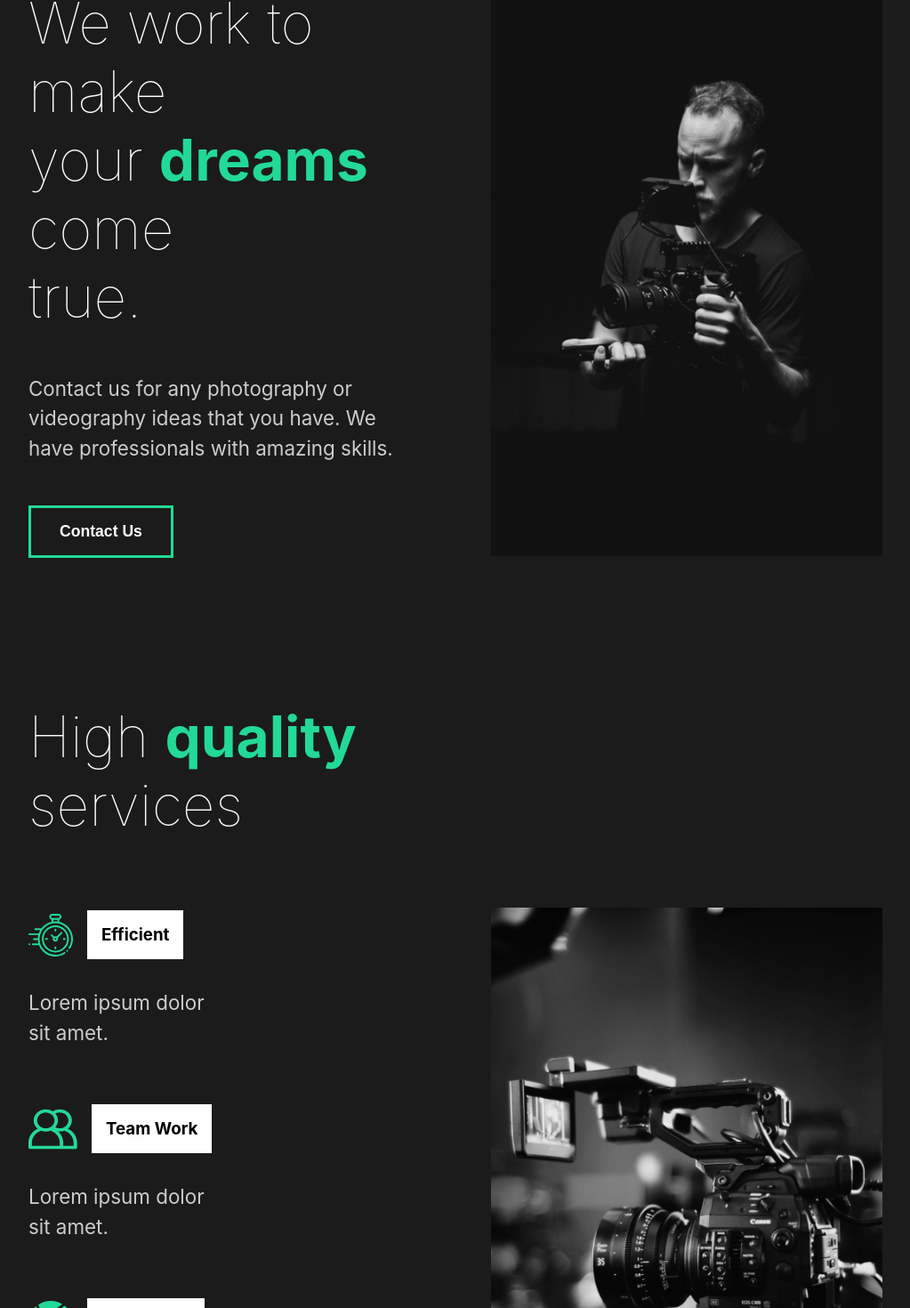
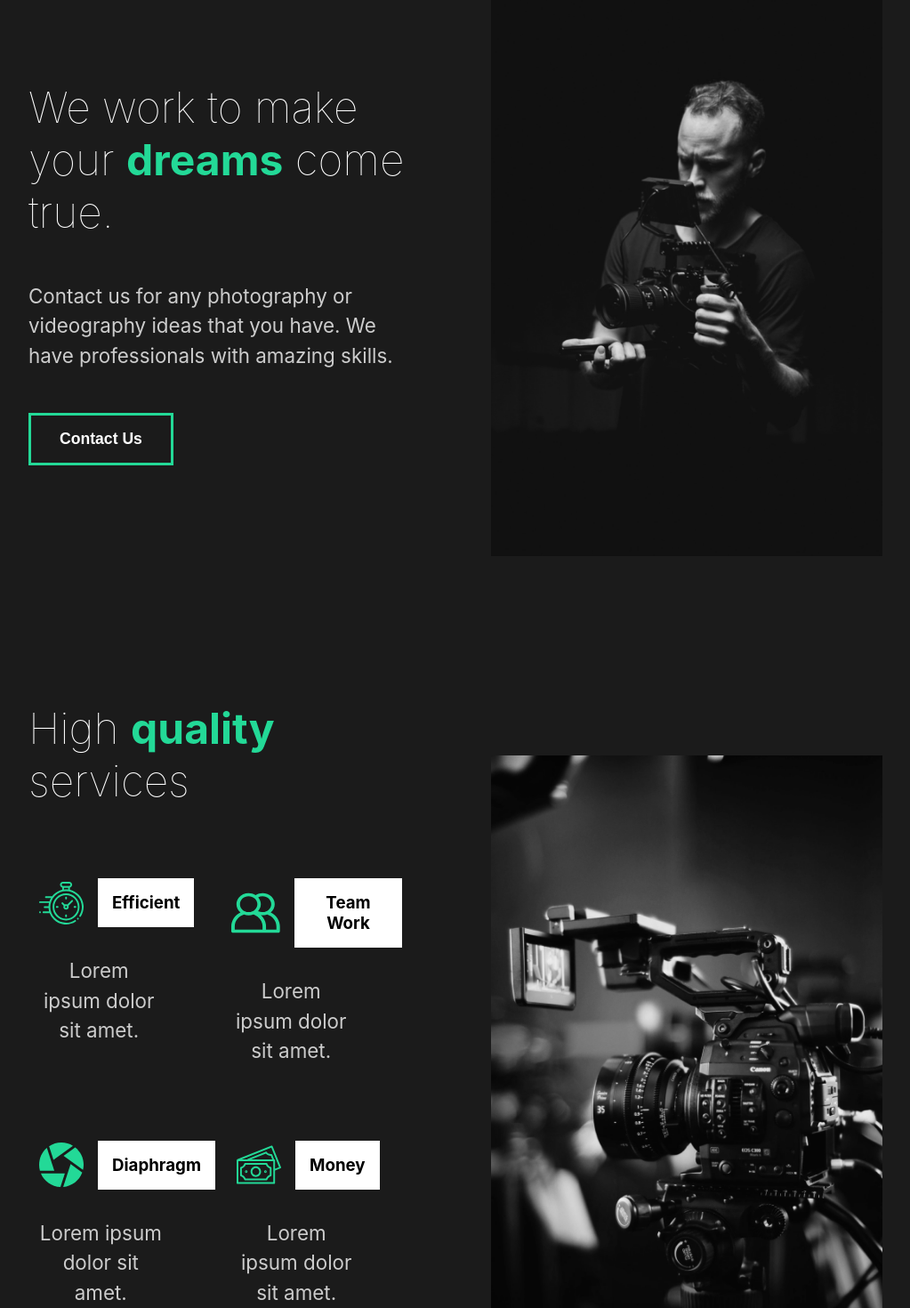
Before and after one commit to bgfranks/capture, a React (Create React App) app: page / in a window 1280 px wide. Shown: the part 175-1645 px from the top of the page at 89% size, without its empty margins (128-1151 px from the left). Built offline with nearby package versions, Linux system fonts and the light colour scheme; the HTML template or start-up script is replaced by a standard one.

Commit message:
created the basic page transition animation with framer motion

```diff
--- a/src/App.js
+++ b/src/App.js
@@ -1,4 +1,5 @@
-import { Switch, Route } from "react-router-dom"
+import { Switch, Route, useLocation } from "react-router-dom"
+import { AnimatePresence } from "framer-motion"
 
 import GlobalStyle from "./components/GlobalStyle"
 import About from "./pages/About"
@@ -8,11 +9,14 @@ import OurWork from "./pages/OurWork"
 import MovieDetail from "./pages/MovieDetail"
 
 function App() {
+  const location = useLocation()
+
   return (
     <div>
       <GlobalStyle />
       <Nav />
-      <Switch>
+      <AnimatePresence exitBeforeEnter>
+        <Switch location={location} key={location.pathname}>
           <Route path="/" exact>
             <About />
           </Route>
@@ -26,6 +30,7 @@ function App() {
             <Contact />
           </Route>
         </Switch>
+      </AnimatePresence>
     </div>
   )
 }
--- /dev/null
+++ b/src/animation.js
@@ -0,0 +1,20 @@
+export const pageAnimation = {
+  hidden: {
+    opacity: 0,
+    y: 300,
+  },
+  show: {
+    opacity: 1,
+    y: 0,
+    transition: {
+      duration: 1,
+    },
+  },
+  exit: {
+    opacity: 0,
+    y: 300,
+    transition: {
+      duration: 1,
+    },
+  },
+}
--- a/src/components/AboutSection.js
+++ b/src/components/AboutSection.js
@@ -1,3 +1,5 @@
+import { motion } from "framer-motion"
+
 import { About, Description, Hide, Image } from "../styles"
 import home1 from "../img/home1.png"
 
@@ -5,19 +7,19 @@ const AboutSection = () => {
   return (
     <About>
       <Description>
-        <div className="title">
+        <motion.div>
           <Hide>
-            <h2>We work to make</h2>
+            <motion.h2>We work to make</motion.h2>
           </Hide>
           <Hide>
-            <h2>
+            <motion.h2>
               your <span>dreams</span> come
-            </h2>
+            </motion.h2>
           </Hide>
           <Hide>
-            <h2>true.</h2>
+            <motion.h2>true.</motion.h2>
           </Hide>
-        </div>
+        </motion.div>
         <p>
           Contact us for any photography or videography ideas that you have. We
           have professionals with amazing skills.
--- a/src/components/ServicesSection.js
+++ b/src/components/ServicesSection.js
@@ -16,6 +16,7 @@ const Services = styled(About)`
   p {
     width: 70%;
     padding: 2rem 0rem 4rem 0rem;
+    text-align: center;
   }
 `
 
@@ -25,11 +26,13 @@ const Cards = styled.div`
 `
 
 const Card = styled.div`
-  flex-basis: 20rem;
+  flex-basis: 12rem;
+  margin: 0px 12px 20px;
 
   .icon {
     display: flex;
     align-items: center;
+    text-align: center;
 
     h3 {
       margin-left: 1rem;
--- a/src/pages/About.js
+++ b/src/pages/About.js
@@ -1,16 +1,23 @@
-import React from "react"
+import { motion } from "framer-motion"
 
 import AboutSection from "../components/AboutSection"
 import ServicesSection from "../components/ServicesSection"
 import FaqSection from "../components/FaqSection"
 
+import { pageAnimation } from "../animation"
+
 const About = () => {
   return (
-    <>
+    <motion.div
+      variants={pageAnimation}
+      initial="hidden"
+      animate="show"
+      exit="exit"
+    >
       <AboutSection />
       <ServicesSection />
       <FaqSection />
-    </>
+    </motion.div>
   )
 }
 
--- a/src/pages/Contact.js
+++ b/src/pages/Contact.js
@@ -1,8 +1,22 @@
+import { motion } from "framer-motion"
+import styled from "styled-components"
+
+import { pageAnimation } from "../animation"
+
+const ContactPage = styled(motion.div)`
+  color: #fff;
+`
+
 const Contact = () => {
   return (
-    <div>
-      <h1>hi</h1>
-    </div>
+    <ContactPage
+      variants={pageAnimation}
+      initial="hidden"
+      animate="show"
+      exit="exit"
+    >
+      <h1>hi there</h1>
+    </ContactPage>
   )
 }
 
--- a/src/pages/MovieDetail.js
+++ b/src/pages/MovieDetail.js
@@ -1,9 +1,13 @@
+import { motion } from "framer-motion"
 import { useState, useEffect } from "react"
 import { useHistory } from "react-router-dom"
 import styled from "styled-components"
+
 import { MovieState } from "../movieState"
 
-const Details = styled.div`
+import { pageAnimation } from "../animation"
+
+const Details = styled(motion.div)`
   color: white;
 `
 
@@ -58,7 +62,12 @@ const MovieDetail = () => {
   return (
     <>
       {movie && (
-        <Details>
+        <Details
+          variants={pageAnimation}
+          initial="hidden"
+          animate="show"
+          exit="exit"
+        >
           <Headline>
             <h2>{movie.title}</h2>
             <img src={movie.mainImg} alt={movie.title} />
--- a/src/pages/OurWork.js
+++ b/src/pages/OurWork.js
@@ -1,11 +1,14 @@
 import styled from "styled-components"
 import { Link } from "react-router-dom"
+import { motion } from "framer-motion"
 
 import athlete from "../img/athlete-small.png"
 import theracer from "../img/theracer-small.png"
 import goodtimes from "../img/goodtimes-small.png"
 
-const Work = styled.div`
+import { pageAnimation } from "../animation"
+
+const Work = styled(motion.div)`
   min-height: 100vh;
   overflow: hidden;
   padding: 5rem 10rem;
@@ -32,7 +35,13 @@ const Movie = styled.div`
 
 const OurWork = () => {
   return (
-    <Work>
+    <Work
+      variants={pageAnimation}
+      initial="hidden"
+      animate="show"
+      exit="exit"
+      style={{ background: "#fff" }}
+    >
       <Movie>
         <h2>The Athelete</h2>
         <div className="line" />
--- a/src/styles.js
+++ b/src/styles.js
@@ -15,6 +15,7 @@ export const Description = styled.div`
 
   h2 {
     font-weight: lighter;
+    font-size: 3rem;
   }
 `
 
```
Lines whose indentation alone changed are shown as unchanged.
